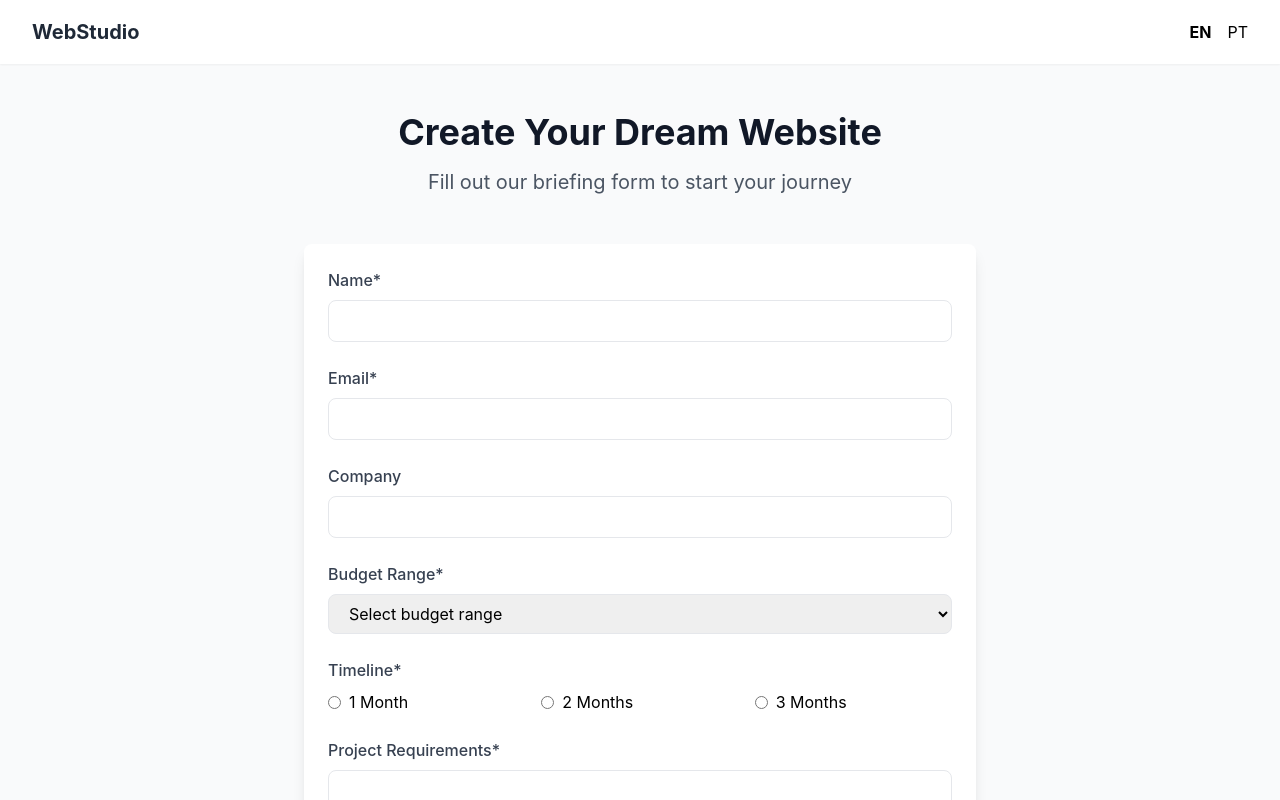
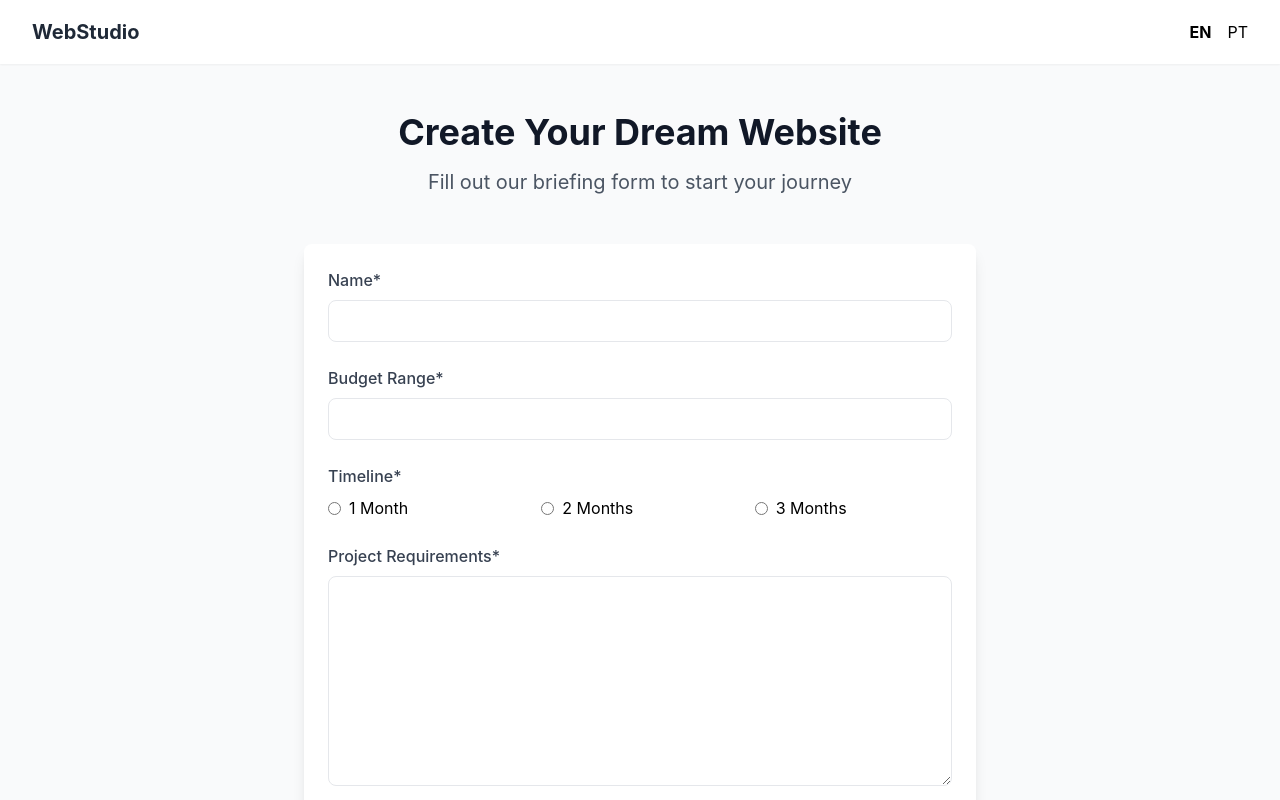
Before and after one commit to verdetech-xyz/website, a Vue app: page / in a window 1280 px wide. Shown: the top 800 px of the page. Built offline with nearby package versions, Linux system fonts and the light colour scheme.

Commit message:
Update form fields and background animation

```diff
--- a/src/components/BriefingForm.vue
+++ b/src/components/BriefingForm.vue
@@ -1,5 +1,5 @@
 <script setup lang="ts">
-import { ref } from 'vue';
+import { ref, computed } from 'vue';
 import { useI18n } from 'vue-i18n';
 import { useForm } from '../composables/useForm';
 
@@ -12,6 +12,9 @@ const {
   validateForm,
   resetForm
 } = useForm();
+
+const showEmail = computed(() => form.name.length > 0);
+const showCompany = computed(() => form.email.length > 0);
 
 const handleSubmit = async () => {
   if (!validateForm()) return;
@@ -44,7 +47,7 @@ const handleSubmit = async () => {
       <p v-if="errors.name" class="text-red-500 text-sm mt-1">{{ errors.name }}</p>
     </div>
 
-    <div>
+    <div v-if="showEmail">
       <label class="block text-gray-700 font-medium mb-2">{{ t('form.email') }}*</label>
       <input
         v-model="form.email"
@@ -56,7 +59,7 @@ const handleSubmit = async () => {
       <p v-if="errors.email" class="text-red-500 text-sm mt-1">{{ errors.email }}</p>
     </div>
 
-    <div>
+    <div v-if="showCompany">
       <label class="block text-gray-700 font-medium mb-2">{{ t('form.company') }}</label>
       <input
         v-model="form.company"
@@ -67,16 +70,14 @@ const handleSubmit = async () => {
 
     <div>
       <label class="block text-gray-700 font-medium mb-2">{{ t('form.budget') }}*</label>
-      <select
+      <input
         v-model="form.budget"
+        type="number"
         required
+        min="1000"
+        step="1000"
         class="w-full px-4 py-2 border rounded-lg focus:ring-2 focus:ring-blue-500"
       >
-        <option value="">{{ t('form.selectBudget') }}</option>
-        <option value="small">$1,000 - $5,000</option>
-        <option value="medium">$5,000 - $10,000</option>
-        <option value="large">$10,000+</option>
-      </select>
     </div>
 
     <div>
@@ -118,7 +119,7 @@ const handleSubmit = async () => {
       <textarea
         v-model="form.requirements"
         required
-        rows="5"
+        rows="8"
         class="w-full px-4 py-2 border rounded-lg focus:ring-2 focus:ring-blue-500"
         :class="{ 'border-red-500': errors.requirements }"
       ></textarea>
--- a/src/style.css
+++ b/src/style.css
@@ -12,4 +12,19 @@ body {
   margin: 0;
   min-width: 320px;
   min-height: 100vh;
+  background: linear-gradient(-45deg, #ee7752, #e73c7e, #23a6d5, #23d5ab);
+  background-size: 400% 400%;
+  animation: gradient 15s ease infinite;
 }
+
+@keyframes gradient {
+  0% {
+    background-position: 0% 50%;
+  }
+  50% {
+    background-position: 100% 50%;
+  }
+  100% {
+    background-position: 0% 50%;
+  }
+}
```
